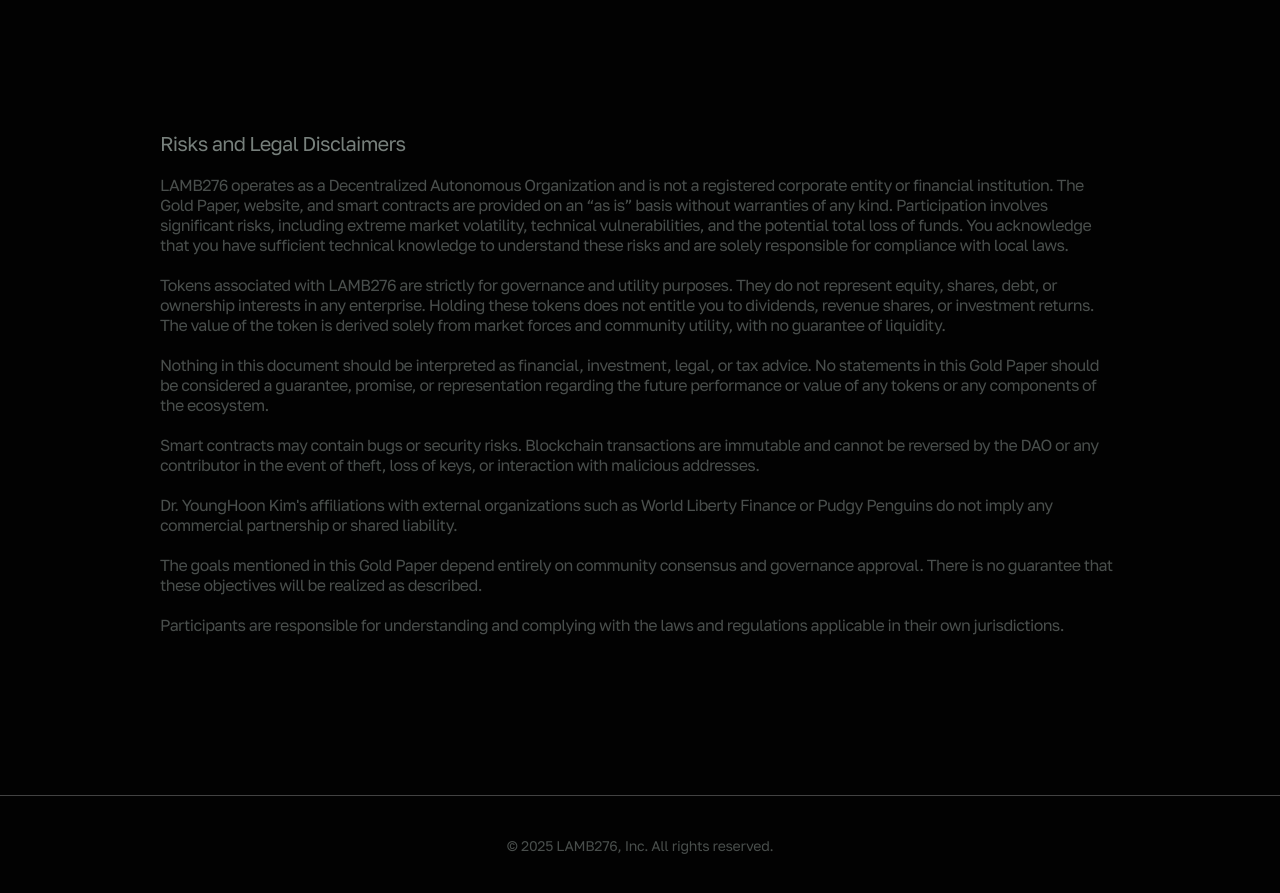
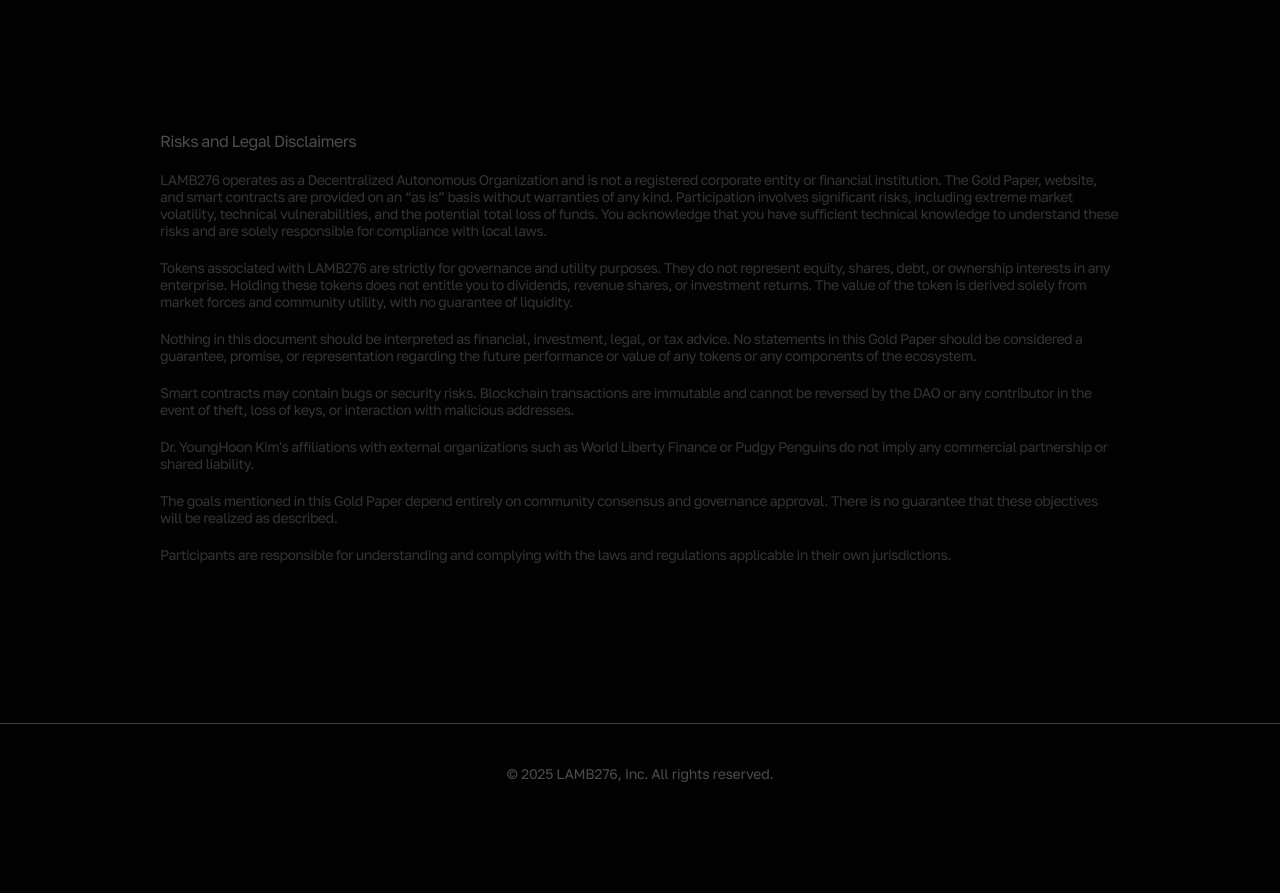
Before and after one commit to Lamb276/lamb276-landing, a React (Vite) app: page / in a window 1280 px wide. Shown: the part 4340-5233 px from the top of the page. After the commit the page ends 5163 px from the top, so only its background shows below. Built offline with nearby package versions, Linux system fonts and the light colour scheme.

Commit message:
design: Text color change
Disclaimers

```diff
--- a/src/components/sections/DisclaimerSection.jsx
+++ b/src/components/sections/DisclaimerSection.jsx
@@ -91,23 +91,6 @@
 const Title = styled.p`
     font-size: ${({ theme }) => theme.fontSizes.md};
     color: ${({ theme }) => theme.colors.ngW};
-    opacity: 0.5;
-    text-align: justify;
-    letter-spacing: -0.04em;
-
-    /* Tablet, PC */
-    ${media.tablet`
-        text-align: left;
-    `}
-    ${media.pc`
-        font-size: ${({ theme }) => theme.fontSizes.lg};
-        text-align: left;
-    `}
-`;
-
-const Paragraph = styled.p`
-    font-size: ${({ theme }) => theme.fontSizes.sm_2};
-    color: ${({ theme }) => theme.colors.ngW};
     opacity: 0.3;
     text-align: justify;
     letter-spacing: -0.04em;
@@ -121,3 +104,20 @@
         text-align: left;
     `}
 `;
+
+const Paragraph = styled.p`
+    font-size: ${({ theme }) => theme.fontSizes.sm_2};
+    color: ${({ theme }) => theme.colors.ngW};
+    opacity: 0.2;
+    text-align: justify;
+    letter-spacing: -0.04em;
+
+    /* Tablet, PC */
+    ${media.tablet`
+        text-align: left;
+    `}
+    ${media.pc`
+        font-size: ${({ theme }) => theme.fontSizes.sm_2};
+        text-align: left;
+    `}
+`;
```
